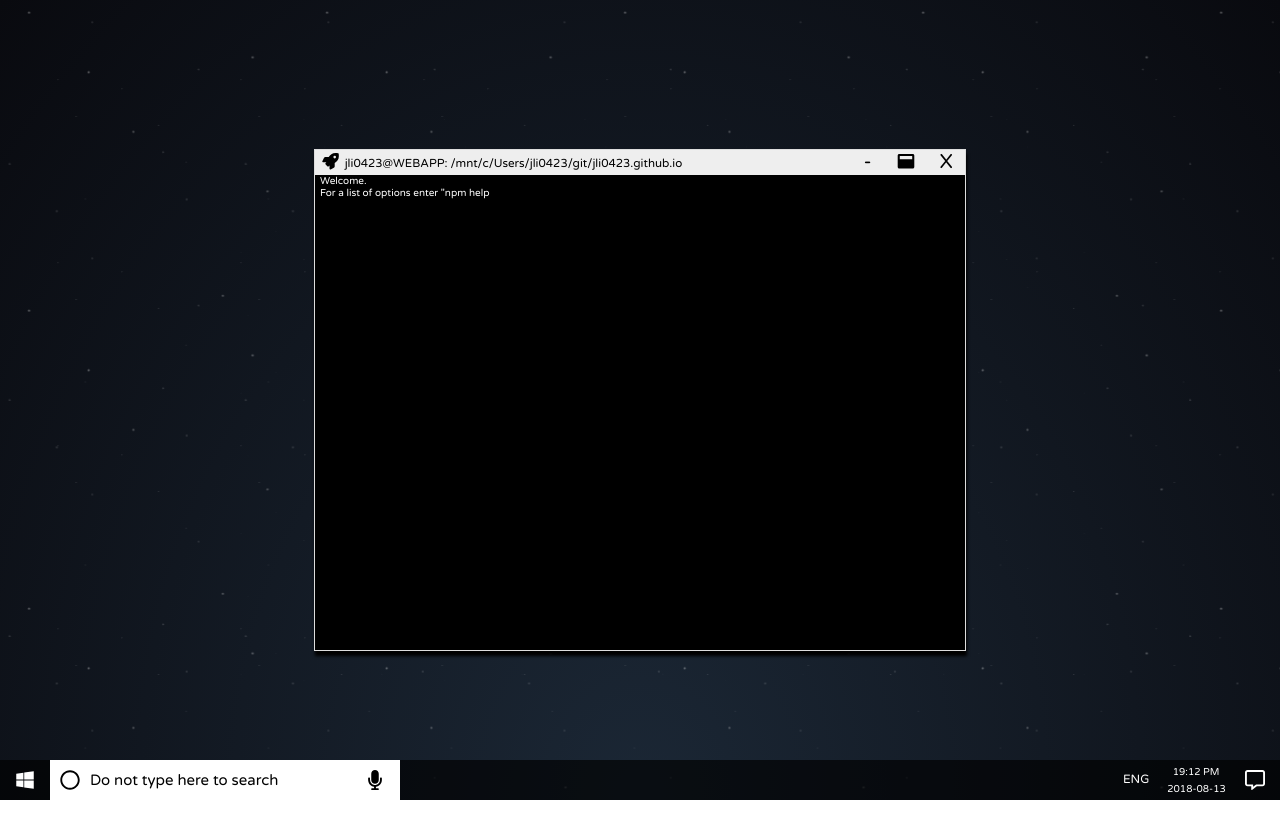
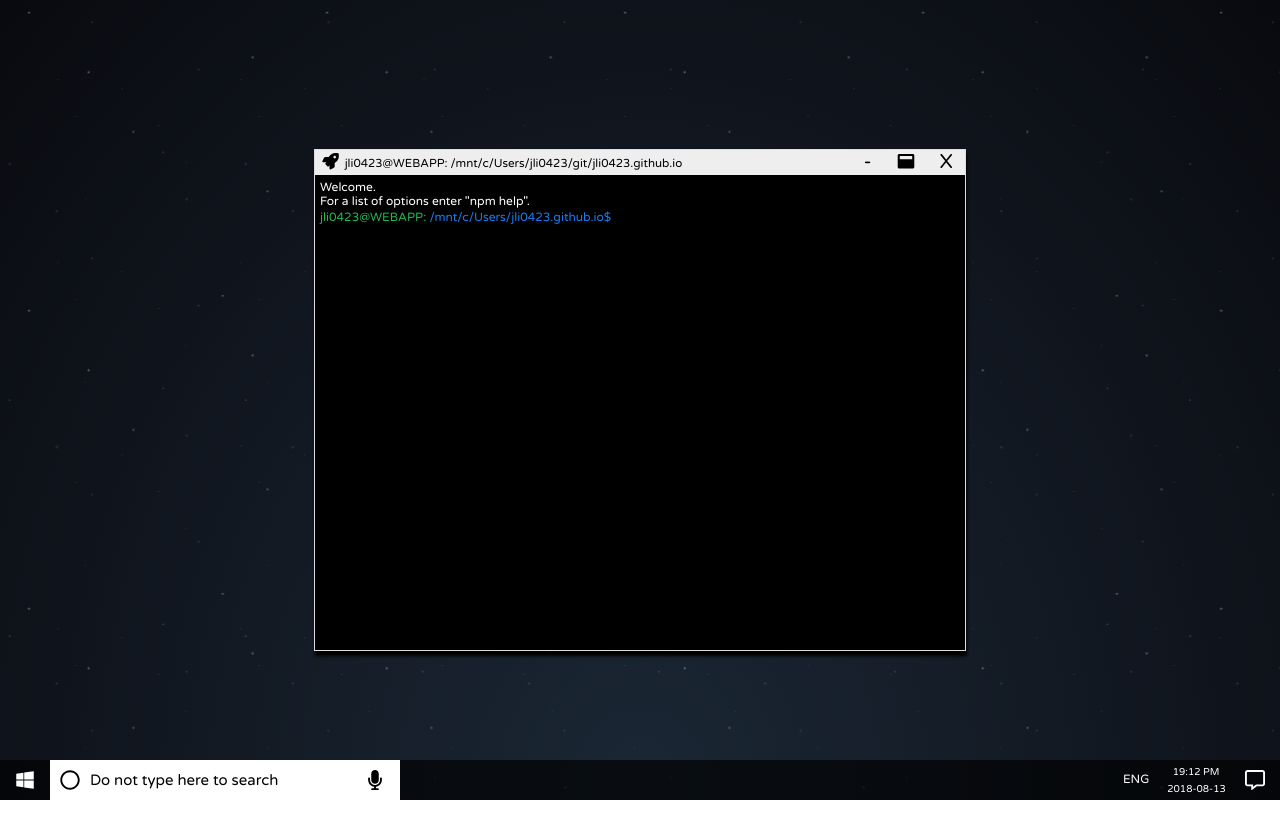
Before and after one commit to justinli0423/home, a React (Create React App) app: page / in a window 1280 px wide. Shown: the top 838 px of the page. Built offline with nearby package versions, Linux system fonts and the light colour scheme.

Commit message:
created dynamically rendered inputs

```diff
--- a/src/Components/CommandLine.js
+++ b/src/Components/CommandLine.js
@@ -8,6 +8,8 @@ import CommandPrompt from './Data/CommandPrompt';
 
 const welcome = CommandPrompt.welcomeStatement[0];
 const introduction = CommandPrompt.welcomeStatement[1];
+// lower the number = faster the speed
+const typingSpeed = 60;
 
 export default class CommandLine extends Component {
   constructor(props) {
@@ -39,7 +41,7 @@ export default class CommandLine extends Component {
           introCount: introCount + 1,
         });
       }
-    }, 100);
+    }, typingSpeed);
   }
 
   componentWillUnmount() {
@@ -75,7 +77,7 @@ const Wrapper = styled.div`
 const IntroStatements = styled.div`
   display: block;
   margin-top: 2.5em;
-  font-size: 1em;
+  font-size: 1.2em;
   color: ${Colors.white};
   background-color: ${Colors.transparent};
 `;
--- a/src/Components/UserInterface.js
+++ b/src/Components/UserInterface.js
@@ -11,21 +11,23 @@ class UserInterface extends Component {
     this.autoFocusRef = React.createRef();
   }
 
-  componentDidMount() {
-    this.autoFocusRef.focus();
+  componentWillMount() {
     this.setState({
       lineInputAmounts: 1,
     });
   }
 
-  // override default onSubmit so page does not refresh
-  userCommandInput(e) {
-    console.log(this.autoFocusRef.value);
-    e.preventDefault();
+  componentDidMount() {
+    this.autoFocusRef.focus();
   }
 
-  render() {
-    return (
+  inputCreator(num) {
+    const starArray = [];
+    for (let i = 0; i < num; i += 1) {
+      starArray.push(i);
+    }
+
+    return starArray.map(() => (
       <UserInputFields>
         <UserInputLabelUser htmlFor="UserInput">
           { CommandPrompt.initializeStatement[0] }
@@ -43,9 +45,32 @@ class UserInterface extends Component {
           onClick={this.userCommandInput.bind(this)}
         />
       </UserInputFields>
+    ));
+  }
+
+  // override default onSubmit so page does not refresh
+  userCommandInput(e) {
+    const { lineInputAmounts } = this.state;
+    this.setState({
+      lineInputAmounts: lineInputAmounts + 1,
+    });
+    e.preventDefault();
+  }
+
+  render() {
+    const { lineInputAmounts } = this.state;
+    return (
+      <Wrapper>
+        { this.inputCreator(lineInputAmounts) }
+      </Wrapper>
     );
   }
 }
+
+const Wrapper = styled.div`
+  display: block;
+  width: 100%;
+`;
 
 const UserInputFields = styled.form`
   display: block;
@@ -57,6 +82,8 @@ const UserInputFields = styled.form`
 
 const UserInput = styled.input`
   outline: none;
+  width: calc(100% - 24.5em);
+  text-overflow: 1;
   background-color: ${Colors.transparent};
   border: none;
   color: ${Colors.white};
```
